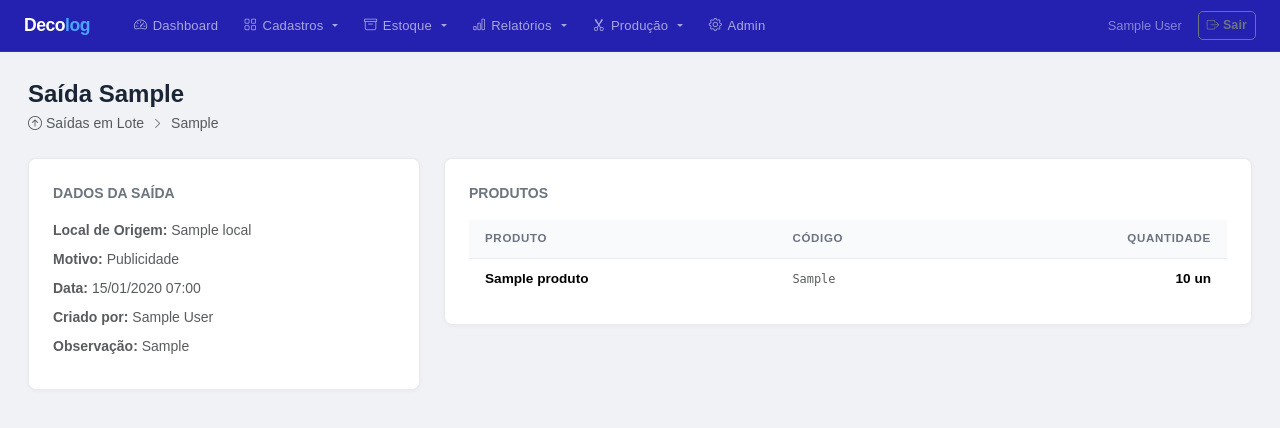
After one commit to decorcril/decolog, a Django app: page /movimentacoes/saida/lote/1/ in a window 1280 px wide. The commit adds this page. Shown: the top 428 px of the page. Run offline with Django 5.2, Linux system fonts and the light colour scheme; a user stored in the database is signed in; tables that the repository leaves empty hold one stand-in row (values such as "Sample post").

Commit message:
feat: cria registro de saida de produtos em lote

```diff
--- a/movimentacoes/models/__init__.py
+++ b/movimentacoes/models/__init__.py
@@ -1,2 +1,3 @@
 from .movimentacao import Movimentacao
 from .ordem_transferencia import OrdemTransferencia, ItemOrdemTransferencia
+from .ordem_saida import OrdemSaida, ItemOrdemSaida
--- /dev/null
+++ b/movimentacoes/models/ordem_saida.py
@@ -0,0 +1,98 @@
+from django.db import models
+from django.contrib.auth.models import User
+from django.db import transaction
+
+
+class OrdemSaida(models.Model):
+
+    MOTIVO_CHOICES = [
+        ('venda', 'Venda'),
+        ('perda', 'Perda / Avaria'),
+        ('uso_interno', 'Uso Interno'),
+        ('troca', 'Troca'),
+        ('reposicao', 'Reposição'),
+        ('publicidade', 'Publicidade'),
+        ('manutencao', 'Manutenção'),
+        ('outro', 'Outro'),
+    ]
+
+    numero = models.CharField(
+        max_length=20, unique=True,
+        verbose_name='Número da Ordem'
+    )
+    local_origem = models.ForeignKey(
+        'core.Local',
+        on_delete=models.PROTECT,
+        related_name='ordens_saida_lote',
+        verbose_name='Local de Origem'
+    )
+    motivo = models.CharField(
+        max_length=20, choices=MOTIVO_CHOICES,
+        default='venda', verbose_name='Motivo'
+    )
+    observacao = models.TextField(blank=True, verbose_name='Observação')
+    criado_por = models.ForeignKey(
+        User,
+        on_delete=models.PROTECT,
+        related_name='ordens_saida_criadas',
+        verbose_name='Criado por'
+    )
+    data_criacao = models.DateTimeField(auto_now_add=True, verbose_name='Data de Criação')
+
+    class Meta:
+        verbose_name = 'Ordem de Saída'
+        verbose_name_plural = 'Ordens de Saída'
+        ordering = ['-data_criacao']
+
+    def __str__(self):
+        return f'OS-{self.numero} | {self.local_origem} | {self.get_motivo_display()}'
+
+    @classmethod
+    def gerar_numero(cls):
+        from django.utils import timezone
+        prefixo = timezone.now().strftime('%Y%m')
+        ultima = cls.objects.filter(numero__startswith=prefixo).order_by('-numero').first()
+        if ultima:
+            seq = int(ultima.numero[-4:]) + 1
+        else:
+            seq = 1
+        return f'{prefixo}{seq:04d}'
+
+    @transaction.atomic
+    def aplicar(self, usuario):
+        from movimentacoes.models import Movimentacao
+        for item in self.itens.all():
+            Movimentacao.objects.create(
+                produto=item.produto,
+                local=self.local_origem,
+                tipo='saida',
+                motivo=self.motivo,
+                quantidade=item.quantidade,
+                observacao=self.observacao,
+                usuario=usuario,
+            )
+
+
+class ItemOrdemSaida(models.Model):
+    ordem = models.ForeignKey(
+        OrdemSaida,
+        on_delete=models.CASCADE,
+        related_name='itens',
+        verbose_name='Ordem'
+    )
+    produto = models.ForeignKey(
+        'produtos.Produto',
+        on_delete=models.PROTECT,
+        verbose_name='Produto'
+    )
+    quantidade = models.DecimalField(
+        max_digits=12, decimal_places=3,
+        verbose_name='Quantidade'
+    )
+
+    class Meta:
+        verbose_name = 'Item da Ordem de Saída'
+        verbose_name_plural = 'Itens da Ordem de Saída'
+
+    def __str__(self):
+        return f'{self.produto.nome} — {self.quantidade}'
--- /dev/null
+++ b/movimentacoes/templates/movimentacoes/ordem_saida/detalhe.html
@@ -0,0 +1,85 @@
+{% extends 'base.html' %}
+{% load core_extras %}
+
+{% block title %}Saída {{ ordem.numero }} — Decolog{% endblock %}
+
+{% block content %}
+
+<div class="mb-4">
+  <h4 class="fw-bold mb-1">Saída {{ ordem.numero }}</h4>
+  <p class="text-muted small mb-0">
+    <a href="{% url 'movimentacoes:ordem_saida_list' %}" class="text-muted text-decoration-none">
+      <i class="bi bi-arrow-up-circle me-1"></i>Saídas em Lote
+    </a>
+    <i class="bi bi-chevron-right mx-1" style="font-size: 0.7rem;"></i>
+    {{ ordem.numero }}
+  </p>
+</div>
+
+<div class="row g-4">
+
+  <div class="col-lg-4">
+    <div class="card">
+      <div class="card-body p-4">
+        <p class="fw-semibold text-secondary small mb-3">DADOS DA SAÍDA</p>
+
+        <div class="text-muted small">
+          <div class="mb-2">
+            <span class="fw-semibold">Local de Origem:</span> {{ ordem.local_origem.nome }}
+          </div>
+          <div class="mb-2">
+            <span class="fw-semibold">Motivo:</span> {{ ordem.get_motivo_display }}
+          </div>
+          <div class="mb-2">
+            <span class="fw-semibold">Data:</span> {{ ordem.data_criacao|date:"d/m/Y H:i" }}
+          </div>
+          <div class="mb-2">
+            <span class="fw-semibold">Criado por:</span>
+            {{ ordem.criado_por.get_full_name|default:ordem.criado_por.username }}
+          </div>
+          {% if ordem.observacao %}
+          <div class="mb-2">
+            <span class="fw-semibold">Observação:</span> {{ ordem.observacao }}
+          </div>
+          {% endif %}
+        </div>
+
+      </div>
+    </div>
+  </div>
+
+  <div class="col-lg-8">
+    <div class="card">
+      <div class="card-body p-4">
+        <p class="fw-semibold text-secondary small mb-3">PRODUTOS</p>
+        <div class="table-responsive">
+          <table class="table mb-0">
+            <thead class="table-light">
+              <tr>
+                <th>Produto</th>
+                <th>Código</th>
+                <th class="text-end">Quantidade</th>
+              </tr>
+            </thead>
+            <tbody>
+              {% for item in itens %}
+              <tr>
+                <td class="fw-semibold">{{ item.produto.nome }}</td>
+                <td class="text-muted small" style="font-family: monospace;">
+                  {{ item.produto.codigo|default:"—" }}
+                </td>
+                <td class="text-end fw-semibold">
+                  {{ item.quantidade|floatformat:"-3" }} {{ item.produto|unidade_abrev }}
+                </td>
+              </tr>
+              {% endfor %}
+            </tbody>
+          </table>
+        </div>
+      </div>
+    </div>
+  </div>
+
+</div>
+
+{% endblock %}
--- a/movimentacoes/urls.py
+++ b/movimentacoes/urls.py
@@ -13,7 +13,7 @@ from movimentacoes.views import (
 )
 from movimentacoes.views.ordem_transferencia import ordem_imprimir
 from movimentacoes.views.transferencia import transferencia_imprimir
-
+from movimentacoes.views.ordem_saida import ordem_saida_criar, ordem_saida_list, ordem_saida_detalhe
 app_name = 'movimentacoes'
 
 urlpatterns = [
@@ -29,5 +29,7 @@ urlpatterns = [
     path('ordem/<int:pk>/cancelar/', ordem_cancelar, name='ordem_cancelar'),
     path('ordem/<int:pk>/imprimir/', ordem_imprimir, name='ordem_imprimir'),
     path('transferencia/<int:pk>/imprimir/', transferencia_imprimir, name='transferencia_imprimir'),
-
+    path('saida/lote/nova/', ordem_saida_criar, name='ordem_saida_criar'),
+    path('saida/lote/', ordem_saida_list, name='ordem_saida_list'),
+    path('saida/lote/<int:pk>/', ordem_saida_detalhe, name='ordem_saida_detalhe'),
 ]
--- a/movimentacoes/views/__init__.py
+++ b/movimentacoes/views/__init__.py
@@ -4,3 +4,4 @@ from .saida import saida_create
 from .historico import historico_list
 from .ajuste import ajuste_create
 from .ordem_transferencia import ordem_criar, ordem_list, ordem_detalhe, ordem_confirmar, ordem_cancelar, ordem_imprimir
+from .ordem_saida import ordem_saida_criar, ordem_saida_list, ordem_saida_detalhe
--- /dev/null
+++ b/movimentacoes/views/ordem_saida.py
@@ -0,0 +1,119 @@
+from decimal import Decimal
+
+from django.shortcuts import render, redirect, get_object_or_404
+from django.contrib import messages
+from django.core.exceptions import ValidationError
+from django.db import transaction
+from movimentacoes.models import OrdemSaida, ItemOrdemSaida
+from produtos.models import Produto
+from estoque.models import Estoque
+from core.mixins import estoquista_ou_admin
+
+
+@estoquista_ou_admin
+def ordem_saida_criar(request):
+    from core.models import Local
+
+    locais = Local.objects.filter(ativo=True).order_by('nome')
+    produtos = Produto.objects.filter(ativo=True).order_by('nome')
+    motivo_choices = OrdemSaida.MOTIVO_CHOICES
+
+    if request.method == 'POST':
+        local_id = request.POST.get('local_origem')
+        motivo = request.POST.get('motivo')
+        observacao = request.POST.get('observacao', '')
+        produto_ids = request.POST.getlist('produto_id')
+        quantidades = request.POST.getlist('quantidade')
+
+        if not local_id:
+            messages.error(request, 'Selecione o local de origem.')
+            return render(request, 'movimentacoes/ordem_saida/form.html', {
+                'locais': locais, 'produtos': produtos, 'motivo_choices': motivo_choices,
+            })
+
+        if not produto_ids:
+            messages.error(request, 'Adicione pelo menos um produto.')
+            return render(request, 'movimentacoes/ordem_saida/form.html', {
+                'locais': locais, 'produtos': produtos, 'motivo_choices': motivo_choices,
+            })
+
+        try:
+            with transaction.atomic():
+                local_origem = Local.objects.get(pk=local_id)
+
+                ordem = OrdemSaida.objects.create(
+                    numero=OrdemSaida.gerar_numero(),
+                    local_origem=local_origem,
+                    motivo=motivo,
+                    observacao=observacao,
+                    criado_por=request.user,
+                )
+
+                for pid, qtd in zip(produto_ids, quantidades):
+                    if not pid or not qtd:
+                        continue
+
+                    produto = Produto.objects.get(pk=pid)
+                    quantidade = Decimal(str(qtd))
+
+                    if quantidade <= 0:
+                        continue
+
+                    saldo = Estoque.get_or_create_saldo(produto, local_origem)
+                    saldo.subtrair(quantidade)
+
+                    # Registra movimentação
+                    from movimentacoes.models import Movimentacao
+                    Movimentacao.objects.create(
+                        produto=produto,
+                        local=local_origem,
+                        tipo='saida',
+                        motivo=motivo,
+                        quantidade=quantidade,
+                        observacao=observacao,
+                        usuario=request.user,
+                    )
+
+                    ItemOrdemSaida.objects.create(
+                        ordem=ordem,
+                        produto=produto,
+                        quantidade=quantidade,
+                    )
+
+            messages.success(request, f'Saída {ordem.numero} registrada com sucesso!')
+            return redirect('movimentacoes:ordem_saida_detalhe', pk=ordem.pk)
+
+        except ValidationError as e:
+            messages.error(request, f'Estoque insuficiente: {e.messages[0]}')
+        except Exception as e:
+            messages.error(request, f'Erro ao registrar saída: {e}')
+
+    return render(request, 'movimentacoes/ordem_saida/form.html', {
+        'locais': locais,
+        'produtos': produtos,
+        'motivo_choices': motivo_choices,
+    })
+
+
+@estoquista_ou_admin
+def ordem_saida_list(request):
+    motivo = request.GET.get('motivo', '')
+    ordens = OrdemSaida.objects.select_related('local_origem', 'criado_por')
+    if motivo:
+        ordens = ordens.filter(motivo=motivo)
+
+    return render(request, 'movimentacoes/ordem_saida/list.html', {
+        'ordens': ordens,
+        'motivo': motivo,
+        'motivo_choices': OrdemSaida.MOTIVO_CHOICES,
+    })
+
+
+@estoquista_ou_admin
+def ordem_saida_detalhe(request, pk):
+    ordem = get_object_or_404(OrdemSaida, pk=pk)
+    itens = ordem.itens.select_related('produto')
+    return render(request, 'movimentacoes/ordem_saida/detalhe.html', {
+        'ordem': ordem,
+        'itens': itens,
+    })
--- a/templates/base.html
+++ b/templates/base.html
@@ -65,7 +65,10 @@
         <i class="bi bi-arrow-down-circle"></i> Entrada
       </a>
       <a href="{% url 'movimentacoes:saida' %}" class="mobile-nav-link">
-        <i class="bi bi-arrow-up-circle"></i> Saída
+        <i class="bi bi-arrow-up-circle"></i> Saída Unitária
+      </a>
+      <a href="{% url 'movimentacoes:ordem_saida_criar' %}" class="mobile-nav-link">
+        <i class="bi bi-arrow-up-circle"></i> Saída em Lote
       </a>
       <a href="{% url 'movimentacoes:transferencia' %}" class="mobile-nav-link">
         <i class="bi bi-arrow-left-right"></i> Transferência Unitária
@@ -188,7 +191,12 @@
           </li>
           <li>
             <a class="dropdown-item" href="{% url 'movimentacoes:saida' %}">
-              <i class="bi bi-arrow-up-circle"></i> Saída
+              <i class="bi bi-arrow-up-circle"></i> Saída Unitária
+            </a>
+          </li>
+          <li>
+            <a class="dropdown-item" href="{% url 'movimentacoes:ordem_saida_list' %}">
+              <i class="bi bi-arrow-up-circle"></i> Saída em Lote
             </a>
           </li>
           <li>
```
Also changed, not shown: movimentacoes/templates/movimentacoes/ordem_saida/form.html (added, +160 -0 lines), movimentacoes/templates/movimentacoes/ordem_saida/list.html (added, +71 -0 lines), movimentacoes/migrations/0003_ordemsaida_itemordemsaida.py (added).
